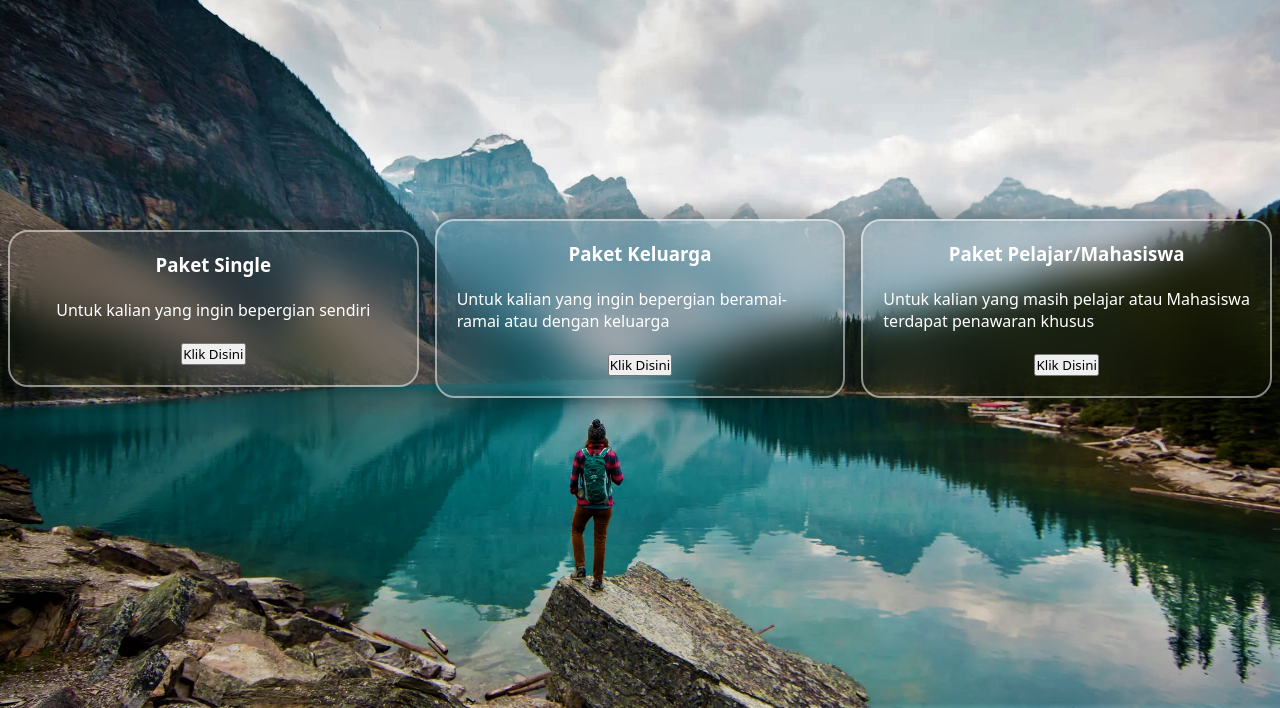
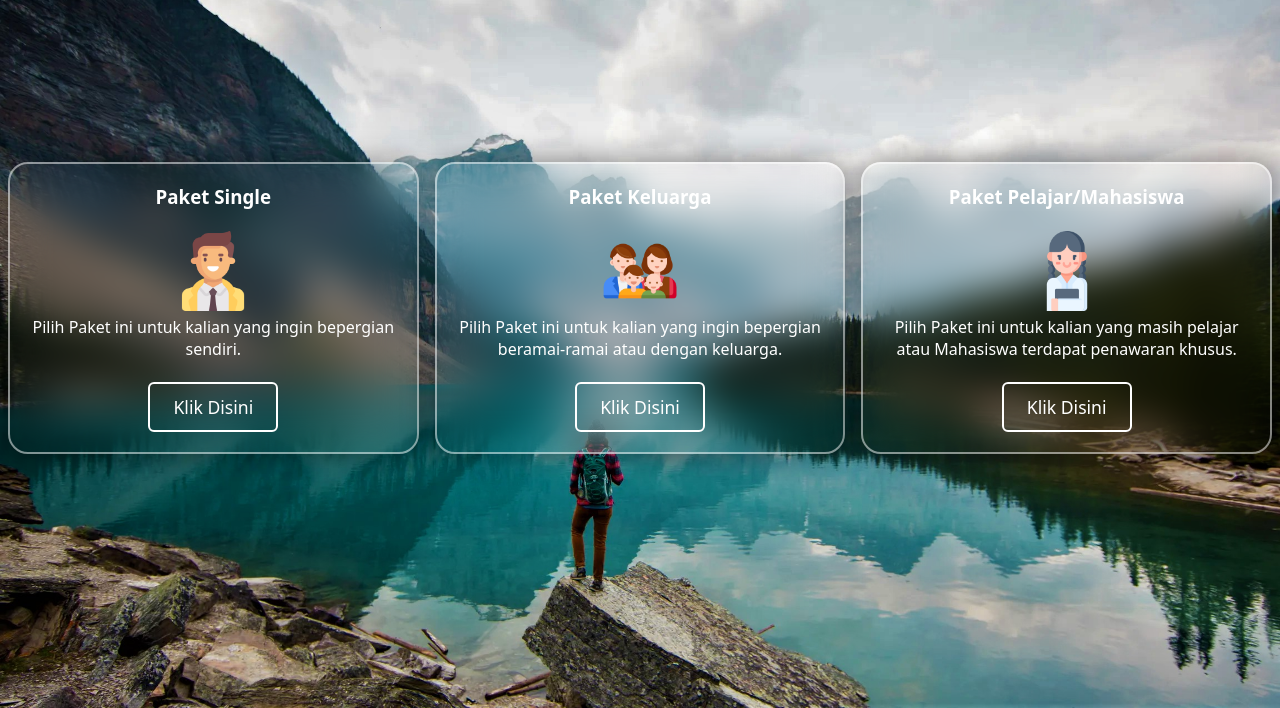
Before and after one commit to revou-fundamental-course/29-may-23-HQID, a website: page portofolio.html in a window 1280 px wide. Shown: the part 92-800 px from the top of the page. Drawn offline with Linux system fonts and the light colour scheme.

Commit message:
second commit

```diff
--- a/css/portofolio.css
+++ b/css/portofolio.css
@@ -101,6 +101,7 @@ header {
     flex-direction: column;
     align-items: center;
     justify-content: center;
+    position: relative;
     padding: 20px;
     margin: 8px;
     color: #fff;
@@ -112,6 +113,31 @@ header {
     backdrop-filter: blur(20px);
     box-shadow: 0 0 30px rgba(0, 0, 0, .5);
     font-weight: 500;
+    text-align: center;
+}
+
+.klik {
+    width: 130px;
+    height: 50px;
+    background-color: transparent;
+    border: 2px solid #fff;
+    outline: none;
+    border-radius: 6px;
+    cursor: pointer;
+    font-size: 1.1em;
+    color: #fff;
+    font-weight: 500;
+    transition: .5s;
+}
+
+.klik:hover {
+    background-color: #fff;
+    color: #333;
+}
+
+.icon {
+    width: 80px;
+    margin-bottom: 5px;
 }
 
 @media screen and (max-width:935px) {
--- a/portofolio.html
+++ b/portofolio.html
@@ -30,21 +30,24 @@
         <div class="card">
             <h3>Paket Single</h3>
             <br>
-            <p>Untuk kalian yang ingin bepergian sendiri</p>
+            <img src="/img/single.png" class="icon"/>
+            <p>Pilih Paket ini untuk kalian yang ingin bepergian sendiri.</p>
             <br>
             <button class="klik">Klik Disini</button>
         </div>
         <div class="card">
             <h3>Paket Keluarga</h3>
             <br>
-            <p>Untuk kalian yang ingin bepergian beramai-ramai atau dengan keluarga</p>
+            <img src="/img/family.png" class="icon"/>
+            <p>Pilih Paket ini untuk kalian yang ingin bepergian beramai-ramai atau dengan keluarga.</p>
             <br>
             <button class="klik">Klik Disini</button>
         </div>
         <div class="card">
             <h3>Paket Pelajar/Mahasiswa</h3>
             <br>
-            <p>Untuk kalian yang masih pelajar atau Mahasiswa terdapat penawaran khusus</p>
+            <img src="/img/student.png" class="icon"/>
+            <p>Pilih Paket ini untuk kalian yang masih pelajar atau Mahasiswa terdapat penawaran khusus.</p>
             <br>
             <button class="klik">Klik Disini</button>
         </div>
```
Also changed, not shown: img/family.png (added), img/single.png (added), img/student.png (added).
